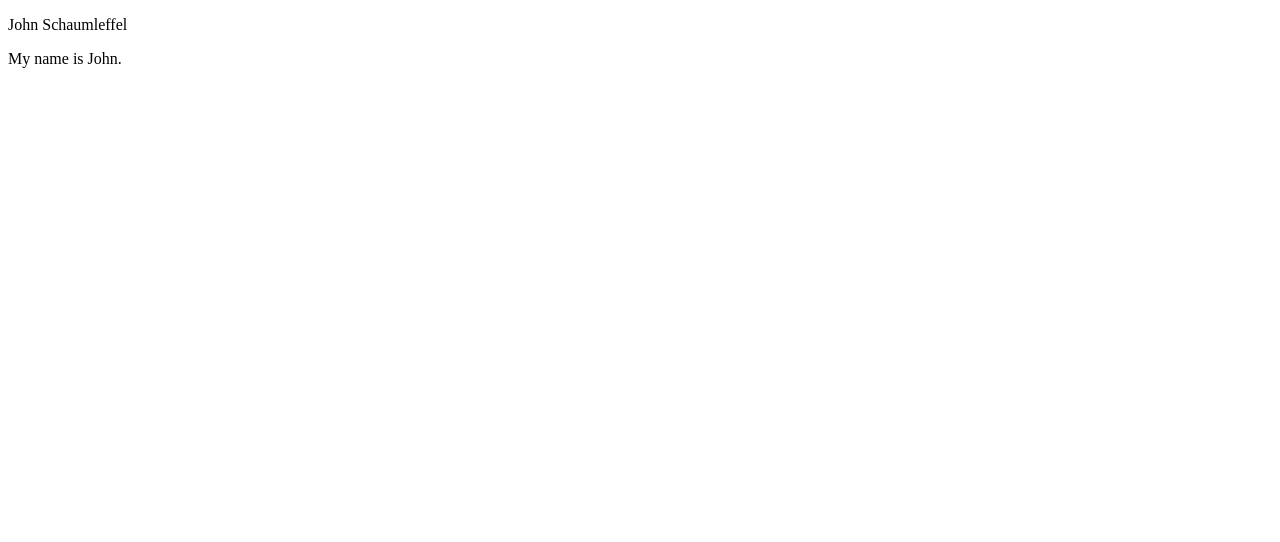
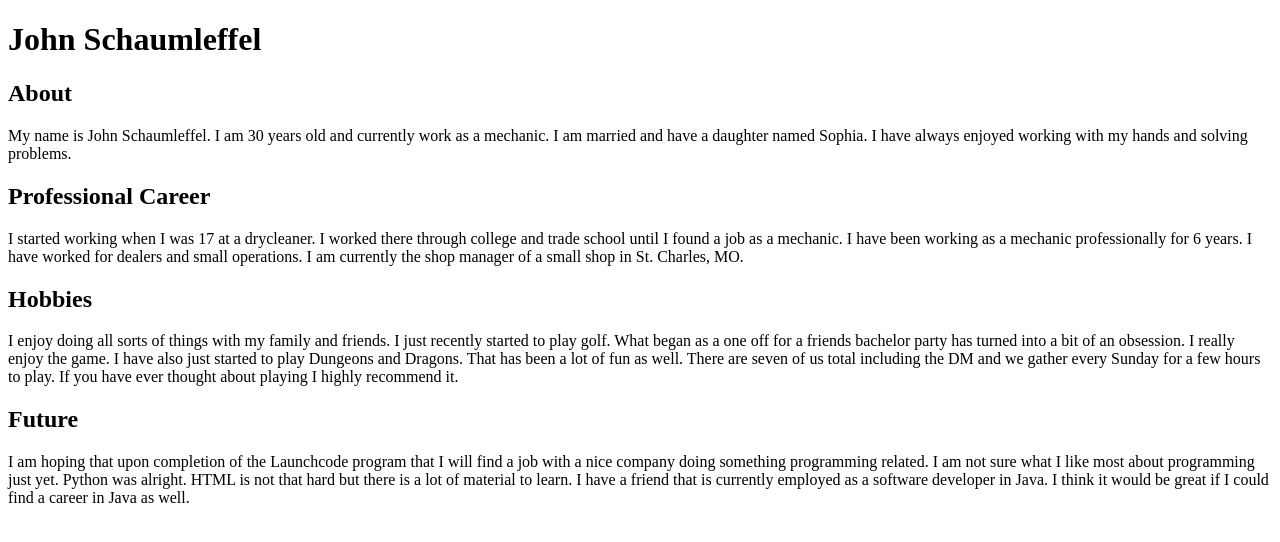
Before and after one commit to JohnSchaumleffel/html-me-something, a plain HTML site: page index.html in a window 1280 px wide. Drawn offline with Linux system fonts and the light colour scheme.

Commit message:
Added more sections and details to the body of the file

```diff
--- a/index.html
+++ b/index.html
@@ -1,11 +1,24 @@
 <!DOCTYPE html>
 <html>
-    <div>
-      <p>John Schaumleffel</p>
-    </div>
+    <head>
+      <h1>John Schaumleffel</h1>
+    </head>
     <body>
-      <div>
-          <p>My name is John.</p>
-      </div>
+      <h2>About</h2>
+        <div>
+            <p>My name is John Schaumleffel. I am 30 years old and currently work as a mechanic. I am married and have a daughter named Sophia. I have always enjoyed working with my hands and solving problems.</p>
+        </div>
+      <h2>Professional Career</h2>
+        <div>
+          I started working when I was 17 at a drycleaner. I worked there through college and trade school until I found a job as a mechanic. I have been working as a mechanic professionally for 6 years. I have worked for dealers and small operations. I am currently the shop manager of a small shop in St. Charles, MO.
+        </div>
+      <h2>Hobbies</h2>
+        <div>
+          I enjoy doing all sorts of things with my family and friends. I just recently started to play golf. What began as a one off for a friends bachelor party has turned into a bit of an obsession. I really enjoy the game. I have also just started to play Dungeons and Dragons. That has been a lot of fun as well. There are seven of us total including the DM and we gather every Sunday for a few hours to play. If you have ever thought about playing I highly recommend it.
+        </div>
+        <h2>Future</h2>
+          <div>
+            I am hoping that upon completion of the Launchcode program that I will find a job with a nice company doing something programming related. I am not sure what I like most about programming just yet. Python was alright. HTML is not that hard but there is a lot of material to learn. I have a friend that is currently employed as a software developer in Java. I think it would be great if I could find a career in Java as well.
+          </div>
     </body>
 </html>
```
